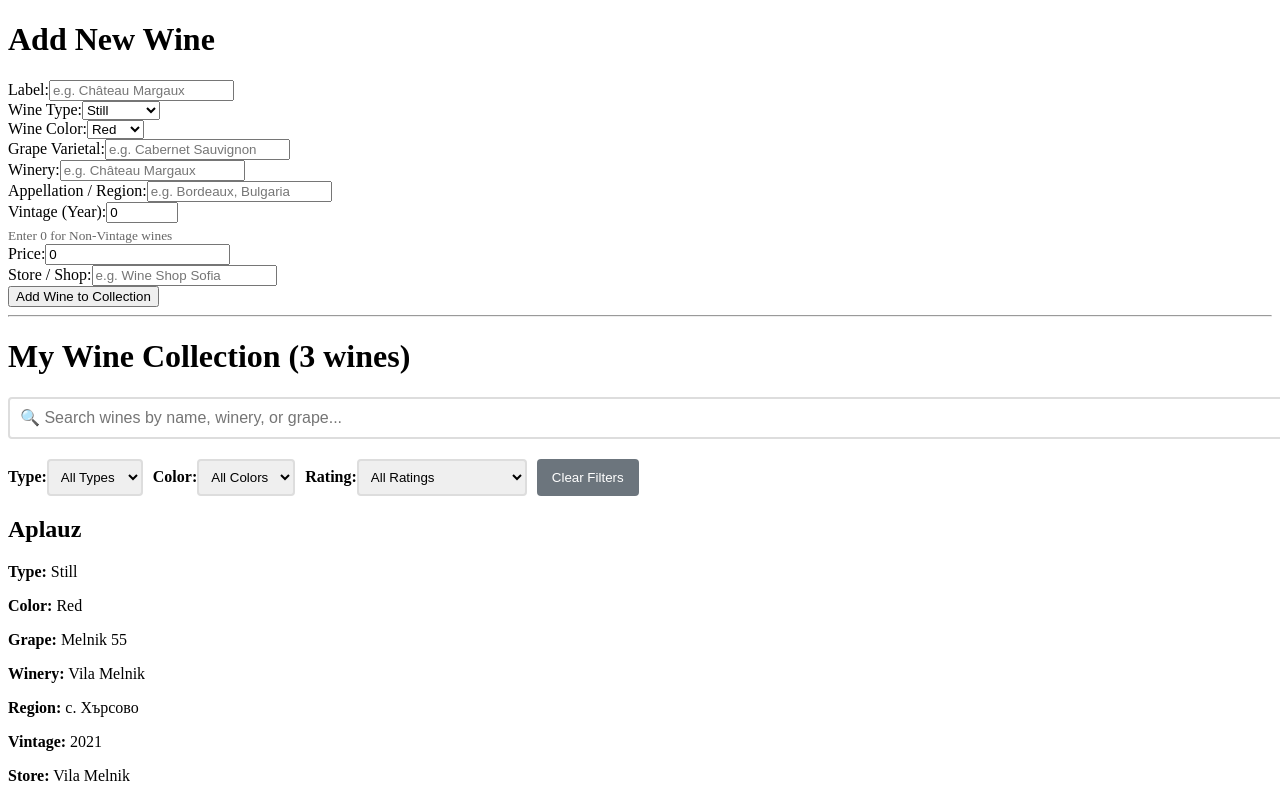
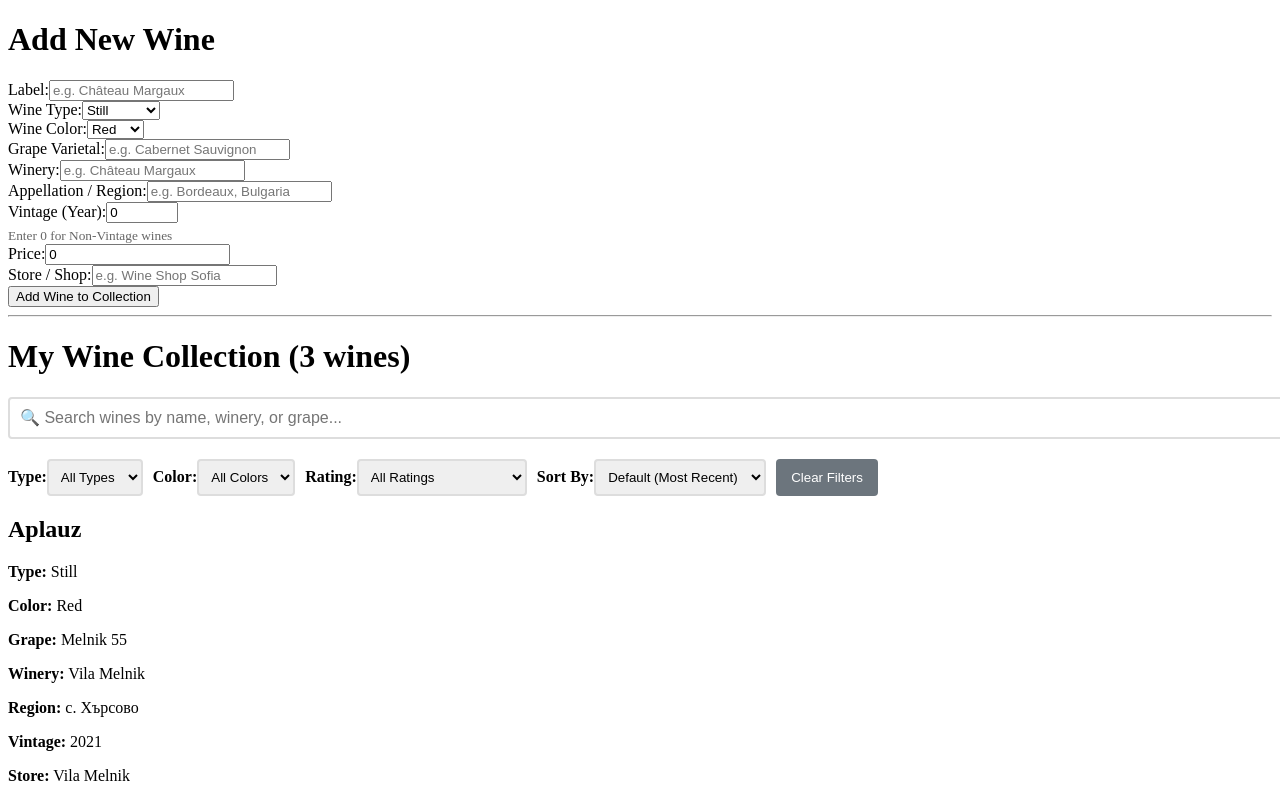
Before and after one commit to veselkamarinova/rating-app, a Nuxt app: page / in a window 1280 px wide. Shown: the top 800 px of the page. Built offline with nearby package versions, Linux system fonts and the light colour scheme.

Commit message:
Sort wine.

```diff
--- a/app/pages/index.vue
+++ b/app/pages/index.vue
@@ -111,6 +111,21 @@
         </select>
       </div>
 
+      <div>
+        <label><strong>Sort By:</strong></label>
+        <select v-model="sortBy" style="padding: 8px; border-radius: 4px; border: 2px solid #ddd;">
+          <option value="">Default (Most Recent)</option>
+          <option value="rating-desc">Rating (High to Low)</option>
+          <option value="rating-asc">Rating (Low to High)</option>
+          <option value="price-asc">Price (Low to High)</option>
+          <option value="price-desc">Price (High to Low)</option>
+          <option value="vintage-desc">Vintage (Newest First)</option>
+          <option value="vintage-asc">Vintage (Oldest First)</option>
+          <option value="label-asc">Label (A-Z)</option>
+          <option value="label-desc">Label (Z-A)</option>
+        </select>
+      </div>
+
       <button
         @click="clearFilters"
         style="padding: 8px 15px; background-color: #6c757d; color: white; border: none; border-radius: 4px; cursor: pointer;"
@@ -159,6 +174,9 @@ const searchQuery = ref('');
 const typeFilter = ref('');
 const colorFilter = ref('');
 const ratingFilter = ref(0);
+
+// Sort variable
+const sortBy = ref('');
 
 // Form data for new wine
 const newWine = ref({
@@ -250,6 +268,38 @@ const filteredWines = computed(() => {
     result = result.filter(wine => wine.rating >= ratingFilter.value);
   }
 
+  // Apply sorting
+  if (sortBy.value) {
+    result = [...result]; // Create a copy to avoid mutating original
+
+    switch (sortBy.value) {
+      case 'rating-desc':
+        result.sort((a, b) => b.rating - a.rating);
+        break;
+      case 'rating-asc':
+        result.sort((a, b) => a.rating - b.rating);
+        break;
+      case 'price-asc':
+        result.sort((a, b) => a.price - b.price);
+        break;
+      case 'price-desc':
+        result.sort((a, b) => b.price - a.price);
+        break;
+      case 'vintage-desc':
+        result.sort((a, b) => b.vintage - a.vintage);
+        break;
+      case 'vintage-asc':
+        result.sort((a, b) => a.vintage - b.vintage);
+        break;
+      case 'label-asc':
+        result.sort((a, b) => a.label.localeCompare(b.label));
+        break;
+      case 'label-desc':
+        result.sort((a, b) => b.label.localeCompare(a.label));
+        break;
+    }
+  }
+
   return result;
 });
 
@@ -330,6 +380,7 @@ const clearFilters = () => {
   typeFilter.value = '';
   colorFilter.value = '';
   ratingFilter.value = 0;
+  sortBy.value = '';
 };
 
 // Function to display stars
```
